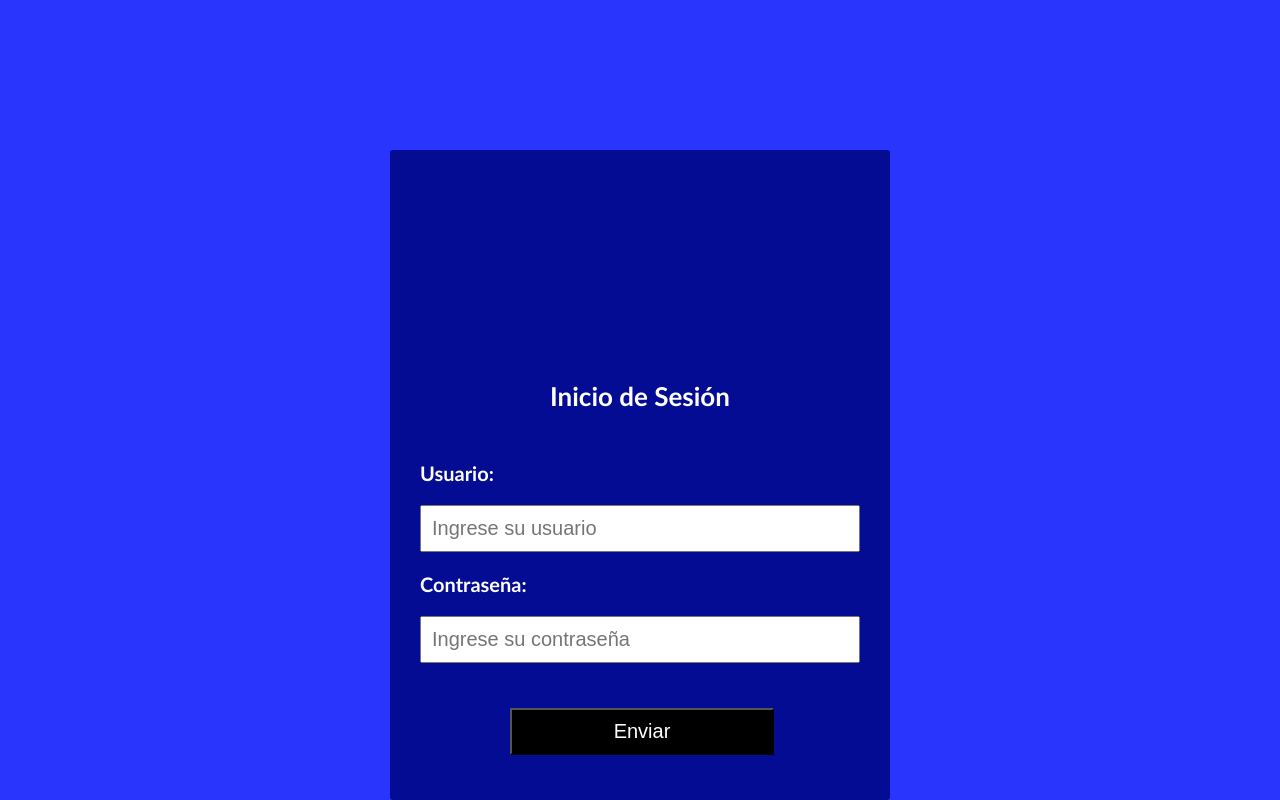
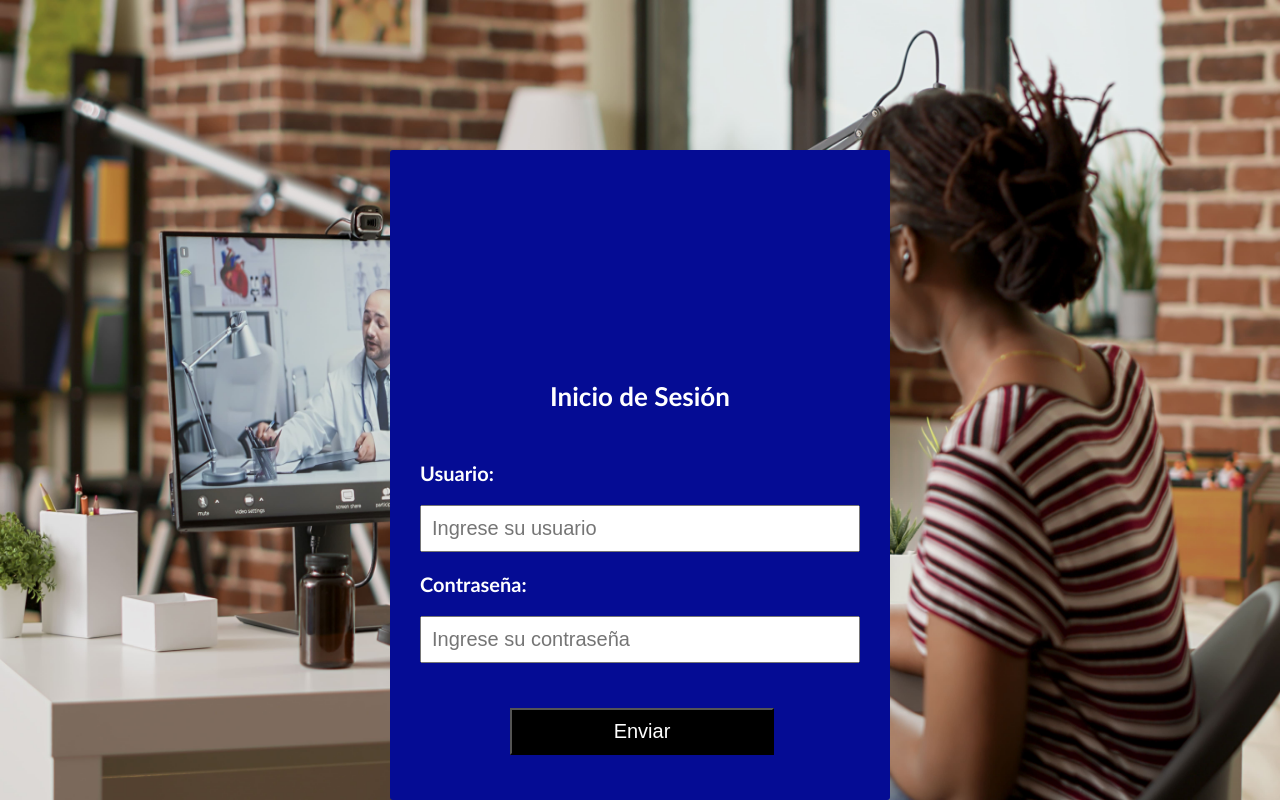
Before and after one commit to CristianCastiblanco/Gestion_Pacientes_HUM, a plain HTML site: page vista/login.html in a window 1280 px wide. Drawn offline with Linux system fonts and the light colour scheme.

Commit message:
se cambio fondo login

```diff
--- a/vista/dist/css/myStyle.css
+++ b/vista/dist/css/myStyle.css
@@ -1,10 +1,10 @@
 @charset "UTF-8";
 /* CSS Document */
 body{
-	background-image: url("imgs/bg.jpg");
+	background-image: url("/vista/dist/imagen/img1.jpg");
 	background-size: 100vw 100vh;
 	background-attachment: fixed;
-	background: rgba(41, 52, 253, 1.0);
+
 	margin: 0;
 	font-family:Gotham, "Helvetica Neue", Helvetica, Arial, "sans-serif"
 }
```
